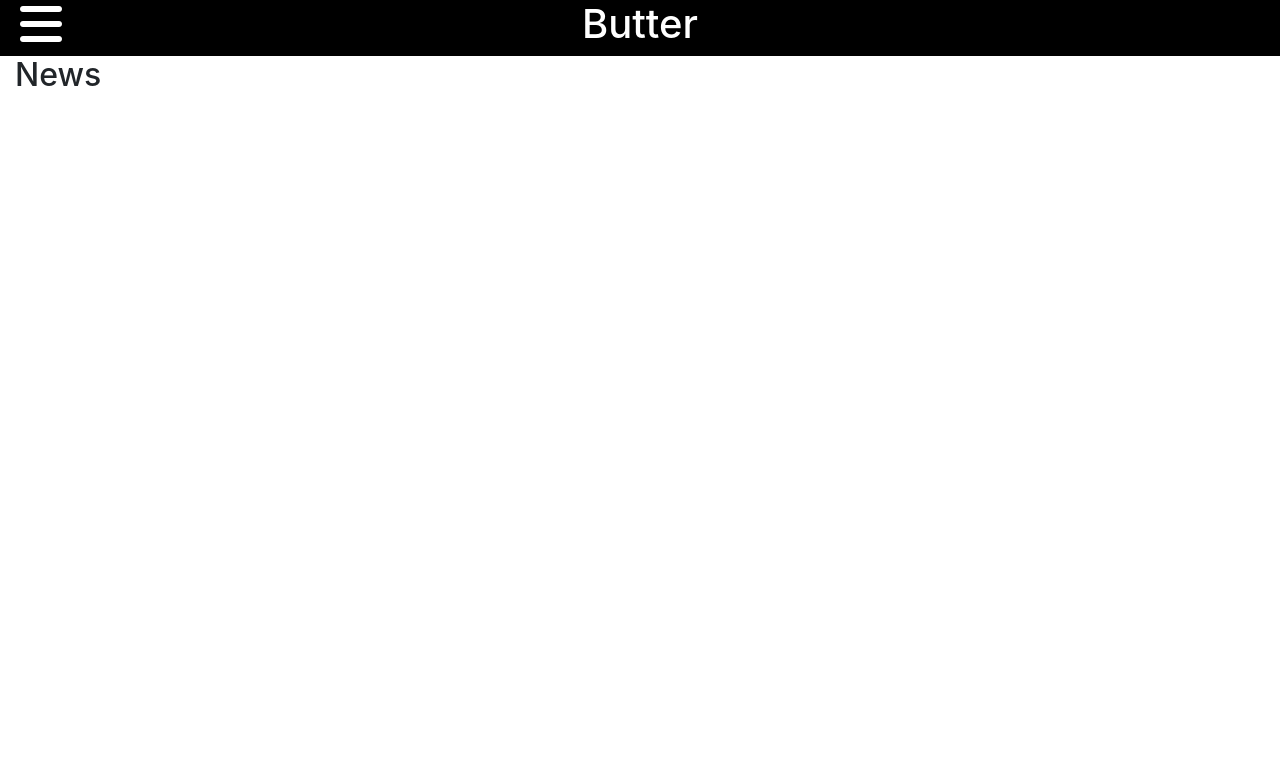
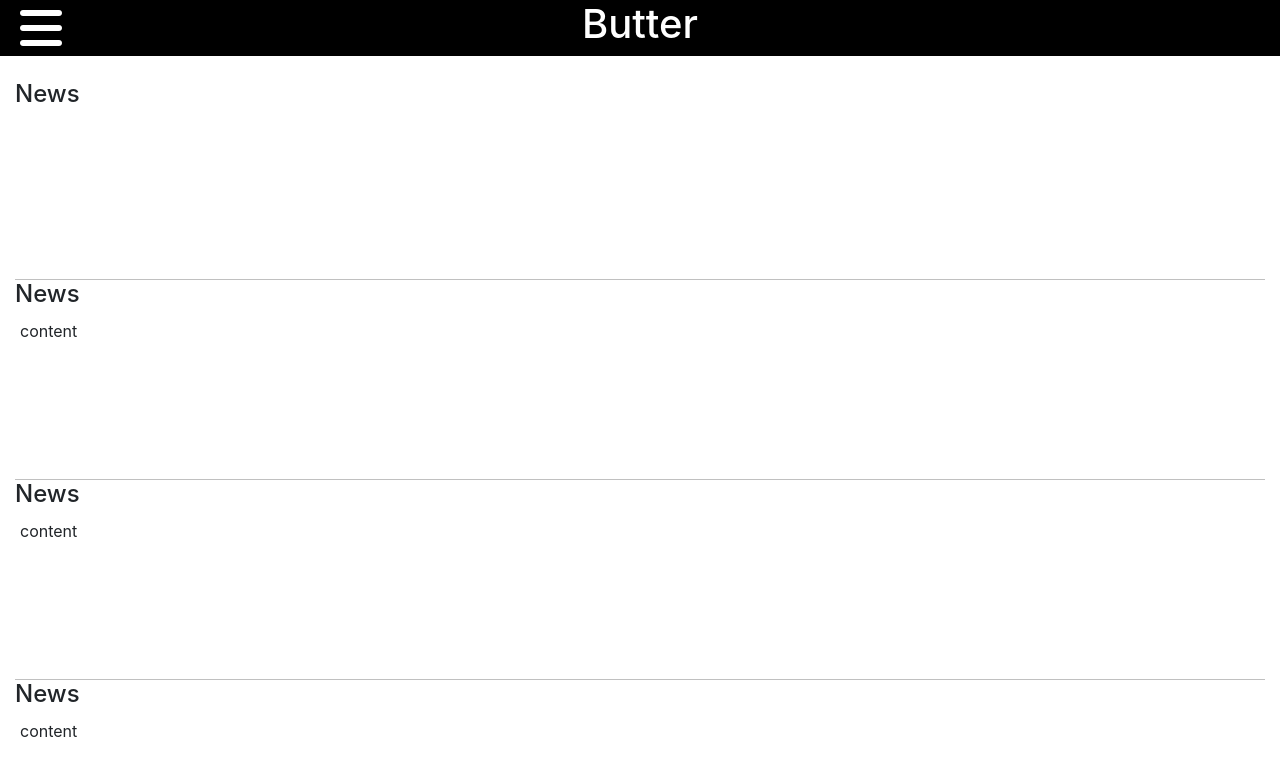
Before and after one commit to asimjb1200/magazine, a React (Create React App) app in the folder butter-mag/: page / in a window 1280 px wide. Shown: the top 776 px of the page. Built offline with nearby package versions, Linux system fonts and the light colour scheme.

Commit message:
setting up the containers that will hold each story

```diff
--- a/butter-mag/src/App.css
+++ b/butter-mag/src/App.css
@@ -21,3 +21,8 @@ h3 {
   background-color: black;
   color: white;
 }
+
+
+.categories {
+
+}
--- a/butter-mag/src/components/Landing.js
+++ b/butter-mag/src/components/Landing.js
@@ -1,16 +1,40 @@
 import React, { Component } from 'react';
-
+import styled from 'styled-components';
 
 export class Landing extends Component {
     render() {
         return (
             <div class="container-fluid">
-                <div className="landingPage">
-                <div className="titles"><h2>News</h2></div>
-                </div>
+                <br></br>
+                    <Categories>
+                        <h4>News</h4>
+                        <Content>
+
+                        </Content>
+                    </Categories>
+                    <Categories>
+                        <h4>News</h4>
+                        <Content>content</Content>
+                    </Categories>
+                    <Categories>
+                        <h4>News</h4>
+                        <Content>content</Content>
+                    </Categories>
+                    <Categories>
+                        <h4>News</h4>
+                        <Content>content</Content>
+                    </Categories>
             </div>
         )
     }
 }
 
 export default Landing
+
+const Categories = styled.div`
+    height: 25vh;
+    border-bottom: solid 1px #C0C0C0;
+`
+const Content = styled.div`
+    margin: 10px 5px 0px 5px;
+`
--- a/butter-mag/src/components/Navbar.js
+++ b/butter-mag/src/components/Navbar.js
@@ -1,7 +1,7 @@
 import React from 'react';
 import { makeStyles } from '@material-ui/core/styles';
 import Drawer from '@material-ui/core/Drawer';
-import styled from 'styled-components'
+import styled from 'styled-components';
 import List from '@material-ui/core/List';
 import Divider from '@material-ui/core/Divider';
 
@@ -46,7 +46,7 @@ export default function Navbar() {
           <Button className="fas fa-bars fa-3x text-white"  onClick={toggleDrawer('left', true)}>&nbsp;</Button>
         </div>
         <div className="col-4">
-      <h1 className="logo text-center">Butter</h1>
+          <h1 className="logo-text text-center">Butter</h1>
         </div>
         <div className="col-4">
           <Drawer open={state.left} onClose={toggleDrawer('left', false)}>
@@ -62,5 +62,5 @@ const Button = styled.button`
   background: transparent;
   border: none;
   padding-left: 20px;
-
+  padding-top: 4px;
 `
```
Lines whose indentation alone changed are shown as unchanged.
